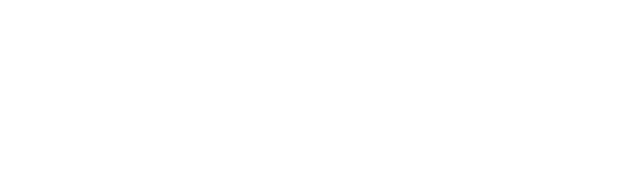
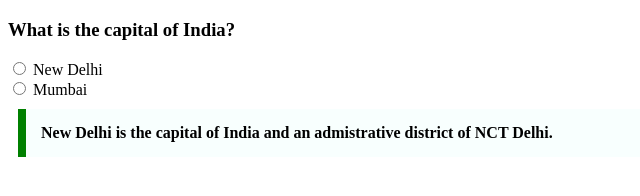
Before and after one commit to acciojob/trivia-Upendhar10, a website: page main.html in a window 1280 px wide. Shown: the whole page, without its empty margins (0-640 px from the left). Drawn offline with Linux system fonts and the light colour scheme.

Commit message:
created a submission

```diff
--- a/main.html
+++ b/main.html
@@ -8,6 +8,16 @@
 
 <body>
 	<!-- the entire body must be written by student -->
+	<div>
+		<h3>What is the capital of India?</h3>
+		<label>
+			<input type="radio" name="capital"> New Delhi
+		</label>
+		<label>
+			<input type="radio" name="capital"> Mumbai
+		</label>
+		<blockquote> New Delhi is the capital of India and an admistrative district of NCT Delhi.</blockquote>
+	</div>
     <script type="text/javascript" src="./script.js">
 </script>
 
--- a/styles.css
+++ b/styles.css
@@ -1,2 +1,13 @@
 
 /* Your CSS Code here. */
+label {
+	display:block;
+}
+blockquote {
+	max-width:600px;
+	margin:10px;
+	padding:15px;
+	border-left:8px solid green;
+	background-color: #f8fffe;
+	font-weight:bold;
+}
```
